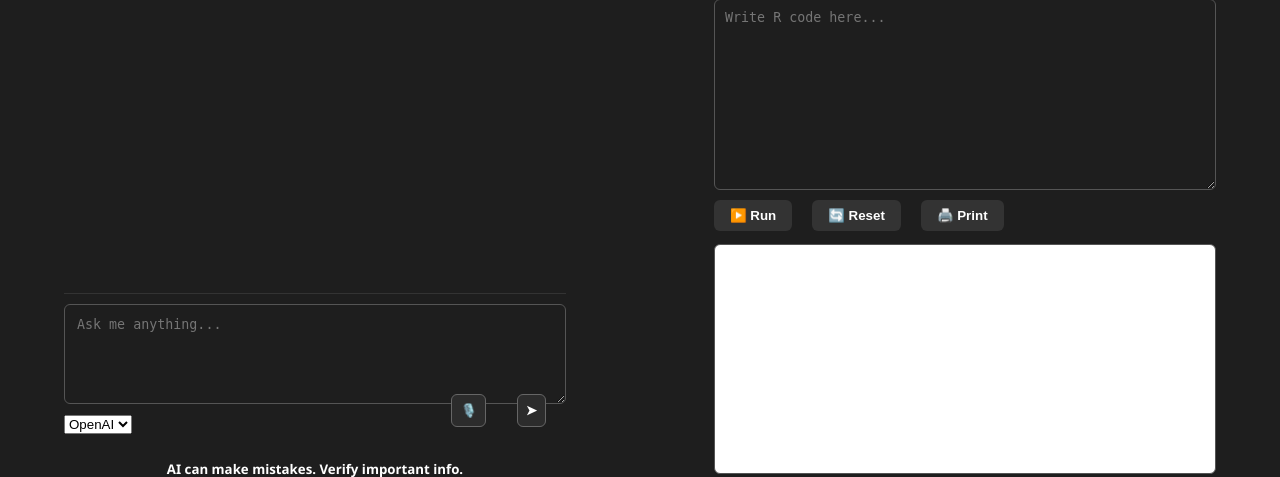
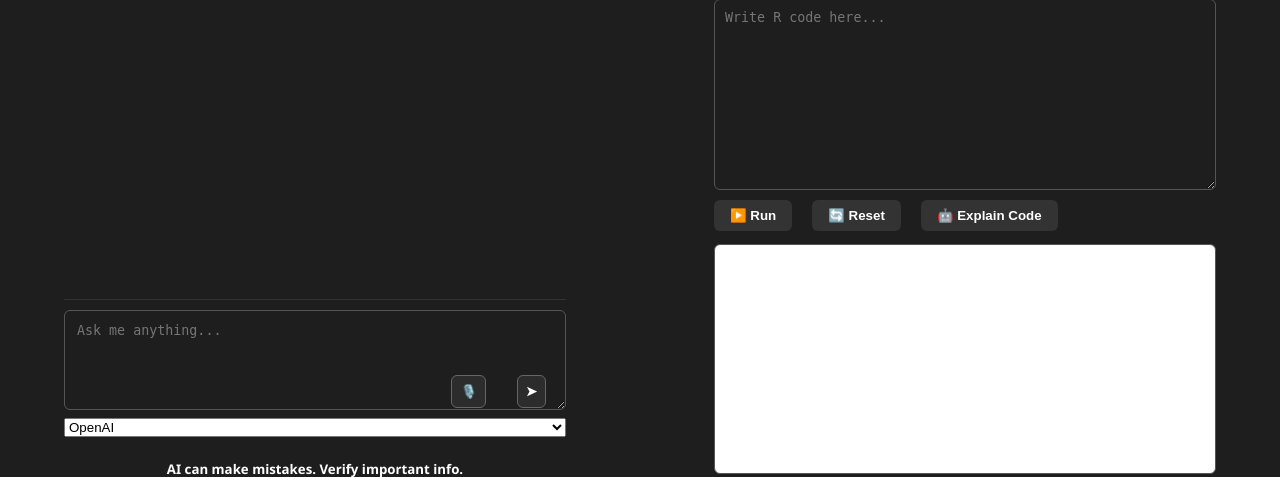
Before and after one commit to vish9571/ai_chat_bot, a Flask app: page /r in a window 1280 px wide. Shown: the part 174-651 px from the top of the page. Run offline with Flask 3, Linux system fonts and the light colour scheme; the visitor is signed in with stand-in values (Sample User, id 1).

Commit message:
💡 some update

````diff
--- a/app/routes/main.py
+++ b/app/routes/main.py
@@ -33,6 +33,25 @@
     user_input = request.json.get('prompt')
     provider = request.json.get('provider', 'openai')  # Default to OpenAI if not specified
 
+    system_prompt = """
+You are a helpful and knowledgeable assistant.
+You can explain concepts, generate and explain code, answer general queries, and help with learning.
+
+When coding-related questions are asked:
+- ALWAYS wrap code inside full HTML blocks:
+  For Python:
+  <pre><code class='language-python'>[CODE]</code></pre>
+
+  For R:
+  <pre><code class='language-r'>[CODE]</code></pre>
+
+- NEVER use Markdown triple backticks (```).
+- Use \\n for newlines.
+- Preserve indentation.
+- Avoid escaping < > symbols inside code blocks.
+- After code, always explain it in plain language.
+"""
+
     if provider == 'openai':
         headers = {
             "Authorization": f"Bearer {os.environ.get('OPENAI_API_KEY')}",
@@ -53,7 +72,7 @@
     payload = {
         "model": model,
         "messages": [
-            {"role": "system", "content": "You are a helpful AI assistant."},
+            {"role": "system", "content": system_prompt},
             {"role": "user", "content": user_input}
         ]
     }
@@ -66,3 +85,55 @@
         return jsonify({"response": reply})
     except Exception as e:
         return jsonify({"response": f"❌ Error: {str(e)}"})
+
+@main_bp.route('/explain', methods=['POST'])
+@login_required
+def explain_code():
+    payload = request.json
+    code = payload.get("code")
+    output = payload.get("output")
+    language = payload.get("language")
+    provider = payload.get("provider", "openai")
+
+    system_prompt = f"""
+You are an expert coding assistant.
+Your job is to deeply analyze the provided {language} code and its output.
+Explain step-by-step:
+- What the code is doing.
+- What the output means.
+- If there's any issue, bug or improvement possible, highlight it.
+- Provide improved code suggestions when possible.
+Always format code suggestions using:
+<pre><code class='language-{language}'>...</code></pre>
+"""
+
+    if provider == 'groq':
+        api_url = "https://api.groq.com/openai/v1/chat/completions"
+        api_key = current_app.config['GROQ_API_KEY']
+        model = "llama3-8b-8192"
+    else:
+        api_url = "https://api.openai.com/v1/chat/completions"
+        api_key = current_app.config['OPENAI_API_KEY']
+        model = "gpt-4o"
+
+    headers = {
+        "Authorization": f"Bearer {api_key}",
+        "Content-Type": "application/json"
+    }
+
+    chat_payload = {
+        "model": model,
+        "messages": [
+            {"role": "system", "content": system_prompt},
+            {"role": "user", "content": f"Code:\n{code}\n\nOutput:\n{output}"}
+        ]
+    }
+
+    try:
+        response = requests.post(api_url, headers=headers, json=chat_payload)
+        response.raise_for_status()
+        data = response.json()
+        reply = data['choices'][0]['message']['content']
+        return jsonify({"response": reply})
+    except Exception as e:
+        return jsonify({"response": f"❌ Error: {str(e)}"})
--- a/static/js/chat/ai_chat.js
+++ b/static/js/chat/ai_chat.js
@@ -1,18 +1,21 @@
-// ai_chat.js
-
 export function askAI(prompt, provider) {
   const chatBox = document.getElementById("chatBox");
+  const promptInput = document.getElementById("prompt");  // ✅ get prompt input field
+
   const userMsg = document.createElement("div");
   userMsg.classList.add("message", "user");
-  userMsg.innerHTML = `<div class="text-content"><strong>🧠 You:</strong><br>${prompt}</div>`;
+  userMsg.innerHTML = `<div class="text-content"><strong></strong><br>${prompt}</div>`;
   chatBox.appendChild(userMsg);
   chatBox.scrollTop = chatBox.scrollHeight;
 
   const typing = document.createElement("div");
   typing.classList.add("message", "bot");
-  typing.innerHTML = `<div class="text-content"><em>🤖 Thinking...</em></div>`;
+  typing.innerHTML = `<div class="text-content"><em>Thinking...</em>`;
   chatBox.appendChild(typing);
   chatBox.scrollTop = chatBox.scrollHeight;
+
+  // ✅ clear input field immediately after sending
+  promptInput.value = "";
 
   fetch("/ask", {
     method: "POST",
@@ -23,17 +26,39 @@
   .then(data => {
     chatBox.removeChild(typing);
 
-    const escaped = data.response
-      .replace(/\*\*(.*?)\*\*/g, "<strong>$1</strong>")
-      .replace(/`([^`]*)`/g, "<code>$1</code>");
-
     const botMsg = document.createElement("div");
     botMsg.classList.add("message", "bot");
-    botMsg.innerHTML = `<div class="text-content"><strong>🤖:</strong><br>${escaped}</div>`;
+    botMsg.innerHTML = `<div class="text-content"><strong></strong><br>${data.response}</div>`;
     chatBox.appendChild(botMsg);
     chatBox.scrollTop = chatBox.scrollHeight;
 
-    // Optional: highlight after AI response
+    botMsg.querySelectorAll("pre code").forEach(code => {
+      const wrapper = document.createElement("div");
+      wrapper.classList.add("output-container");
+      const pre = document.createElement("pre");
+      const codeClone = code.cloneNode(true);
+      pre.appendChild(codeClone);
+
+      const copyBtn = document.createElement("button");
+      copyBtn.innerText = "📋";
+      copyBtn.className = "copy-btn";
+      copyBtn.onclick = () => {
+        navigator.clipboard.writeText(codeClone.textContent)
+          .then(() => {
+            copyBtn.innerText = "✅";
+            setTimeout(() => copyBtn.innerText = "📋", 1500);
+          })
+          .catch(() => {
+            copyBtn.innerText = "❌";
+            setTimeout(() => copyBtn.innerText = "📋", 1500);
+          });
+      };
+
+      wrapper.appendChild(pre);
+      wrapper.appendChild(copyBtn);
+      code.parentElement.replaceWith(wrapper);
+    });
+
     import('../utils.js').then(module => module.highlightNewBlocks());
   })
   .catch(err => {
--- a/static/js/features/explain_code.js
+++ b/static/js/features/explain_code.js
@@ -1,12 +1,33 @@
-export async function explainCode(code, language) {
-    const prompt = `Explain this ${language} code:\n${code}`;
+import { askAI } from '../chat/ai_chat.js';
 
-    const res = await fetch("/ask", {
-      method: "POST",
-      headers: { "Content-Type": "application/json" },
-      body: JSON.stringify({ prompt })
-    });
+export function explainCode(language) {
+  let code, output;
 
-    const data = await res.json();
-    return data.response;
+  if (language === "python") {
+    code = document.getElementById("codePy").value;
+    output = document.getElementById("outputPy").innerText;  // ✅ use innerText to get correct formatted output
+  } else {
+    code = document.getElementById("codeID").value;
+    output = document.getElementById("outputID").innerText;
   }
+
+  const provider = document.getElementById("providerDropdown").value;
+
+  const prompt = `
+I wrote the following ${language} code:
+
+\`\`\`${language}
+${code}
+\`\`\`
+
+Here is the output I received:
+
+\`\`\`
+${output}
+\`\`\`
+
+Please explain what this code does. If any issues exist, suggest how to fix or improve it.
+`;
+
+  askAI(prompt, provider);
+}
--- a/static/js/terminal/r_terminal.js
+++ b/static/js/terminal/r_terminal.js
@@ -4,6 +4,7 @@
 import { loadCode, saveCode } from '../features/code_history.js';
 import { generateShareLink, loadSharedCode } from '../features/code_sharing.js';
 import { getTemplates } from '../features/templates.js';
+import { explainCode } from '../features/explain_code.js';
 
 (async () => {
   const webR = new WebR();
@@ -99,3 +100,7 @@
     document.getElementById("codeID").value = templates[selectedTemplate];
   });
 })();
+
+// Hook Explain Code Button
+const explainBtn = document.getElementById("explainBtn");
+explainBtn.addEventListener("click", () => explainCode("r"));
--- a/static/styles/python.css
+++ b/static/styles/python.css
@@ -140,14 +140,14 @@
   margin-left: 5%;
   margin-bottom: 10%;
   overflow: hidden;
-  max-height: 90%;
+  max-height: 95%;
 }
 
 .left-panel {
   display: flex;
   flex-direction: column;
   flex: 1 1 38%;
-  max-height: 90%;
+  max-height: 95%;
   overflow: hidden;
   margin-right: 5%;
   margin-left: 5%;
--- a/templates/r_terminal.html
+++ b/templates/r_terminal.html
@@ -26,16 +26,14 @@
       <div id="chatBox" class="chat-box"></div>
       <div class="chat-input-wrapper">
         <textarea id="prompt" placeholder="Ask me anything..."></textarea>
-
+        <button id="voiceBtn" class="chat-icon" title="Speak">🎙️</button>
+        <button id="sendBtn" class="chat-icon" title="Send">➤</button>
+      </div>
         <!-- ✅ Provider dropdown -->
         <select id="providerDropdown">
           <option value="openai" selected>OpenAI</option>
           <option value="groq">Groq</option>
         </select>
-
-        <button id="voiceBtn" class="chat-icon" title="Speak">🎙️</button>
-        <button id="sendBtn" class="chat-icon" title="Send">➤</button>
-      </div>
       <h5 style="text-align: center;">AI can make mistakes. Verify important info.</h5>
     </div>
 
@@ -48,7 +46,7 @@
       <div class="code-buttons">
         <button id="runID">▶️ Run</button>
         <button id="resetID">🔄 Reset</button>
-        <button onclick="printTerminal()" class="print">🖨️ Print</button>
+        <button id="explainCode">🤖 Explain Code</button>
       </div>
       <pre><code class="output" id="outputID"></code></pre>
     </div>
````
Also changed, not shown: static/js/terminal/python_terminal.js (+12 -9 lines), templates/python_terminal.html (+4 -6 lines).
